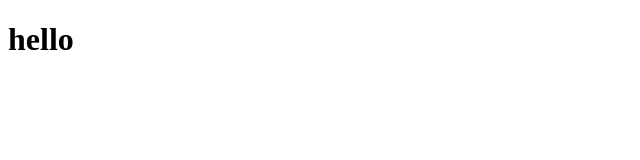
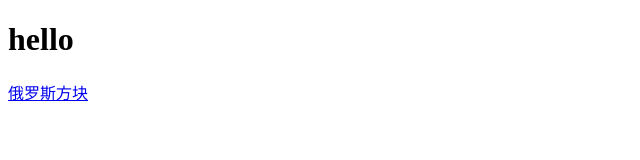
Before and after one commit to wenshan3/wenshan, a plain HTML site: page index.html in a window 1280 px wide. Shown: the whole page, without its empty margins (0-640 px from the left). Drawn offline with Linux system fonts and the light colour scheme.

Commit message:
Update index.html
首页

```diff
--- a/index.html
+++ b/index.html
@@ -6,5 +6,6 @@
 	</head>
 	<body>
 		<h1>hello</h1>
+		<a href="./game/Tetris.html">俄罗斯方块</a>
 	</body>
 </html>
```
